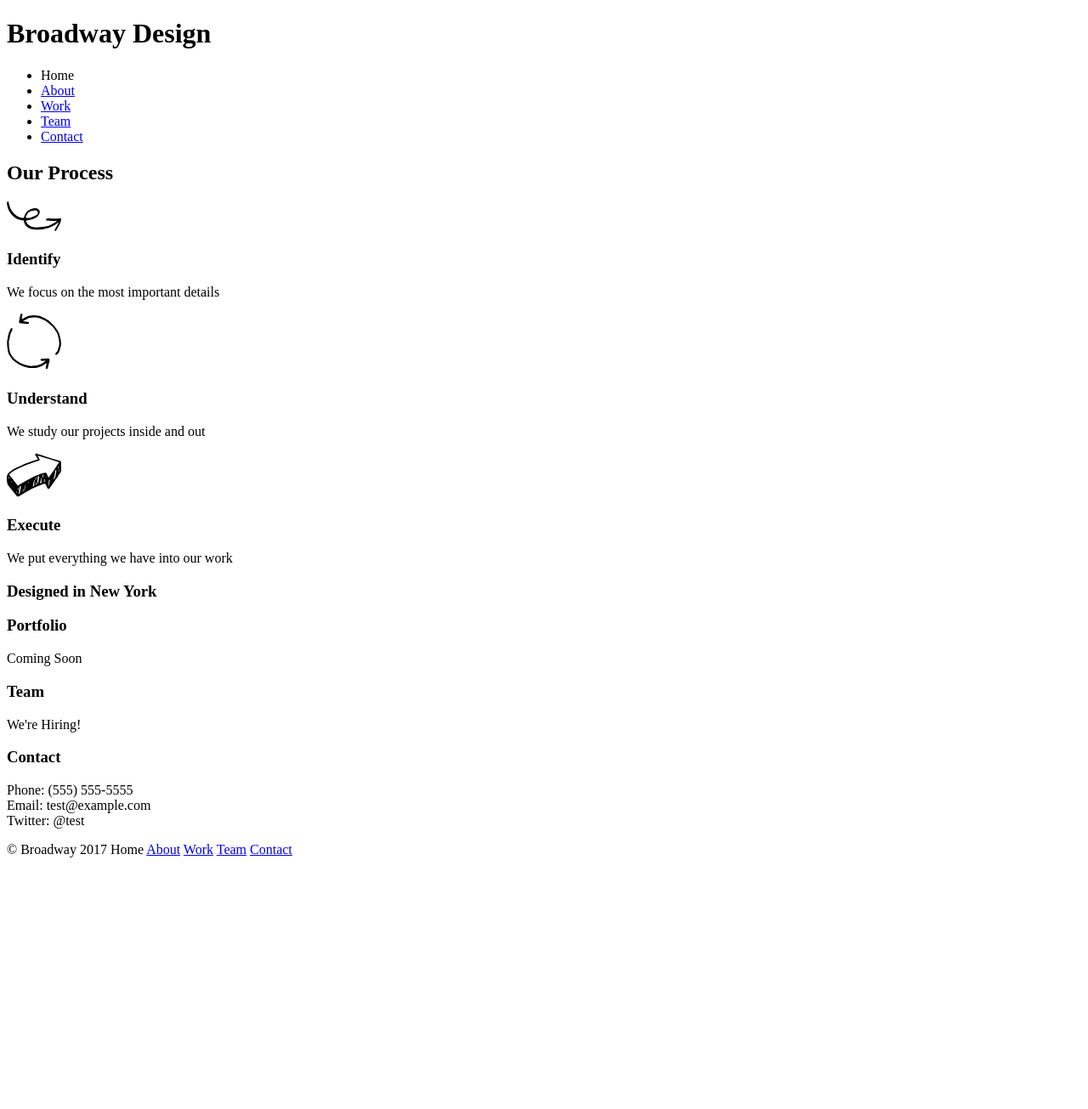
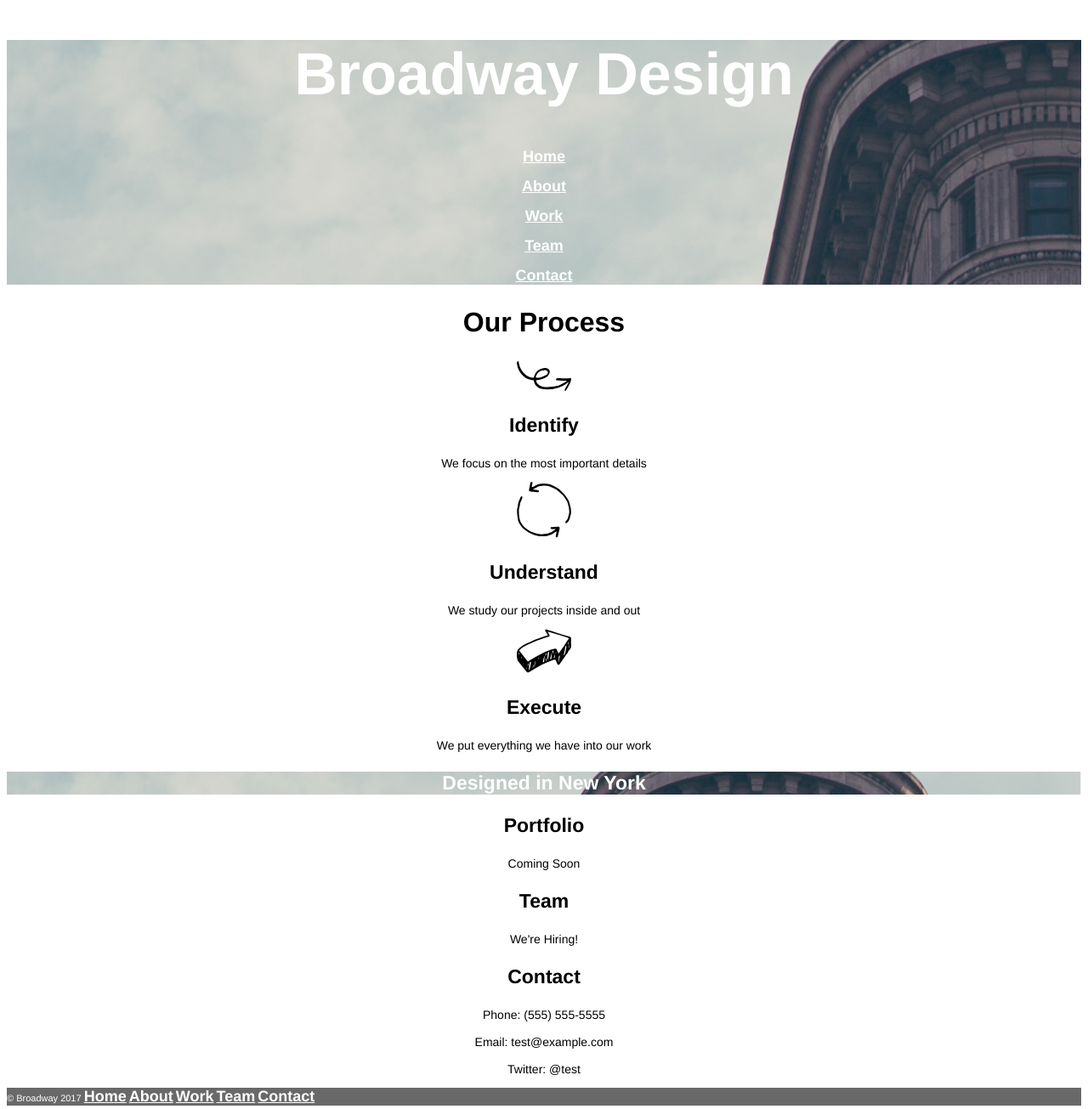
Before and after one commit to CClark10/broadway, a plain HTML site: page index.html in a window 1280 px wide. Shown: the whole page at 85% size. Before the commit the page ends 1025 px from the top, so only its background shows below. Drawn offline with Linux system fonts and the light colour scheme.

Commit message:
Final Commit

```diff
--- a/index.html
+++ b/index.html
@@ -2,16 +2,17 @@
 <html>
   <head>
     <title>Broadway Design</title>
+      <link href="./resources/css/style.css" type="text/css" rel="stylesheet">
   </head>
   <body>
-  <h1>Broadway Design</h1>
-  <ul>
-    <li>Home</li>
-    <li><a href="#Process">About</a></li>
-    <li><a href="#Portfolio">Work</a></li>
-    <li><a href="#Team">Team</a></li>
-    <li><a href="#Contact">Contact</a></li>
-  </ul>
+    <div class="mainheader">
+  <h1 id="largefont">Broadway Design</h1>
+    <p><a href="#" class="link">Home</a></p>
+    <p><a href="#Process" class="link">About</a></p>
+    <p><a href="#Portfolio" class="link">Work</a></p>
+    <p><a href="#Team" class="link">Team</a></p>
+    <p><a href="#Contact"class="link">Contact</a></p>
+</div>
   <div id="Process">
   <h2>Our Process</h2>
   <img src=./resources/images/identify.svg >
@@ -23,7 +24,7 @@
   <img src=./resources/images/execute.svg >
   <h3>Execute</h3>
   <p>We put everything we have into our work</p>
-  <h3>Designed in New York</h3>
+  <h3 class="subheader">Designed in New York</h3>
   <div id="Portfolio">
     <h3>Portfolio</h3>
     <p>Coming Soon</p>
@@ -34,10 +35,15 @@
   </div>
   <div id="Contact">
     <h3>Contact</h3>
-    <p>Phone: (555) 555-5555 <br />Email: test@example.com<br />Twitter: @test</p>
+    <p>Phone: (555) 555-5555 <br /><br />Email: test@example.com<br /><br/>Twitter: @test</p>
   </div>
-  <div id="footer">
-    <p>© Broadway 2017 Home <a href="#Process">About</a> <a href="#Portfolio">Work</a> <a href="#Team">Team</a> <a href="#Contact"> Contact</a>
-  </div>
+  <footer>
+    <p><span>© Broadway 2017
+    <a href ="#" class="link"> Home</a>
+    <a href="#Process" class="link"> About</a>
+    <a href="#Portfolio" class="link"> Work</a>
+    <a href="#Team" class="link"> Team</a>
+    <a href="#Contact" class="link"> Contact</a></span></p>
+  </footer>
   </body>
 </html>
--- a/resources/css/style.css
+++ b/resources/css/style.css
@@ -0,0 +1,44 @@
+body {
+  text-align: center;
+  font-family: Helvetica;
+}
+
+.mainheader,
+.subheader {
+  background-image: url("../images/the-flatiron-building.png");
+  background-size: cover;
+  color: white;
+}
+
+#largefont{
+  font-size: 70px;
+  font-weight; bold;
+}
+
+.mainheader .link,
+footer .link {
+  color: white;
+  font-size: 18px;
+  font-weight: bold;
+}
+
+h2 {
+  font-size: 32px;
+  font-weight: bold;
+}
+
+h3 {
+  font-size: 23px;
+  font-weight: bold;
+}
+
+footer p {
+  font-size: 11px;
+  background-color: dimgray;
+  color: white;
+  text-align: left;
+}
+
+p {
+  font-size:14px;
+}
```
